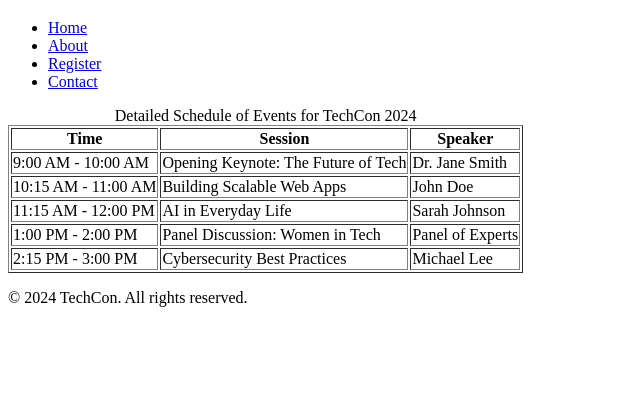
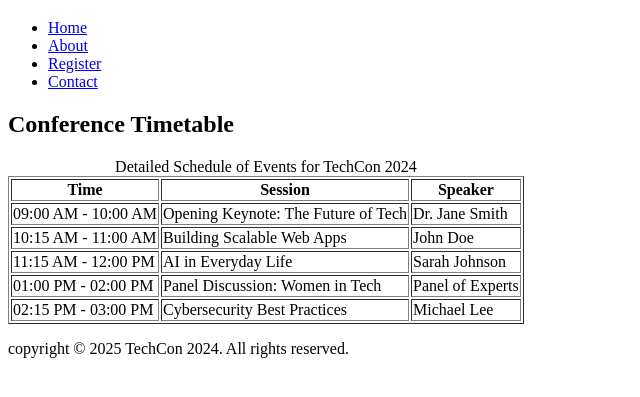
Before and after one commit to kvng-Bodak/TechCon_HTML, a plain HTML site: page techcon_website/schedule.html in a window 1280 px wide. Shown: the part 61-458 px from the top of the page, without its empty margins (0-640 px from the left). Drawn offline with Linux system fonts and the light colour scheme.

Commit message:
Fix schedule: correct table structure, nav aria-label, and match footer

```diff
--- a/techcon_website/schedule.html
+++ b/techcon_website/schedule.html
@@ -1,14 +1,14 @@
 <!DOCTYPE html>
 <html lang="en">
 <head>
-    <meta charset="UTF-8">
-    <meta name="viewport" content="width=device-width, initial-scale=1.0">
+  <meta charset="utf-8" />
+  <meta name="viewport" content="width=device-width, initial-scale=1" />
   <title>Schedule for TechCon 2024</title>
 </head>
 <body>
   <header>
     <h1>Schedule for TechCon 2024</h1>
-      <nav>
+    <nav aria-label="Main Navigation">
       <ul>
         <li><a href="index.html">Home</a></li>
         <li><a href="about.html">About</a></li>
@@ -19,6 +19,8 @@
   </header>
 
   <main>
+    <h2>Conference Timetable</h2>
+
     <table border="1">
       <caption>Detailed Schedule of Events for TechCon 2024</caption>
       <thead>
@@ -30,7 +32,7 @@
       </thead>
       <tbody>
         <tr>
-            <td>9:00 AM - 10:00 AM</td>
+          <td>09:00 AM - 10:00 AM</td>
           <td>Opening Keynote: The Future of Tech</td>
           <td>Dr. Jane Smith</td>
         </tr>
@@ -45,12 +47,12 @@
           <td>Sarah Johnson</td>
         </tr>
         <tr>
-            <td>1:00 PM - 2:00 PM</td>
+          <td>01:00 PM - 02:00 PM</td>
           <td>Panel Discussion: Women in Tech</td>
           <td>Panel of Experts</td>
         </tr>
         <tr>
-            <td>2:15 PM - 3:00 PM</td>
+          <td>02:15 PM - 03:00 PM</td>
           <td>Cybersecurity Best Practices</td>
           <td>Michael Lee</td>
         </tr>
@@ -59,7 +61,7 @@
   </main>
 
   <footer>
-      <p>&copy; 2024 TechCon. All rights reserved.</p>
+    <p>copyright &copy; 2025 TechCon 2024. All rights reserved.</p>
   </footer>
 </body>
 </html>
```
Lines whose indentation alone changed are shown as unchanged.
